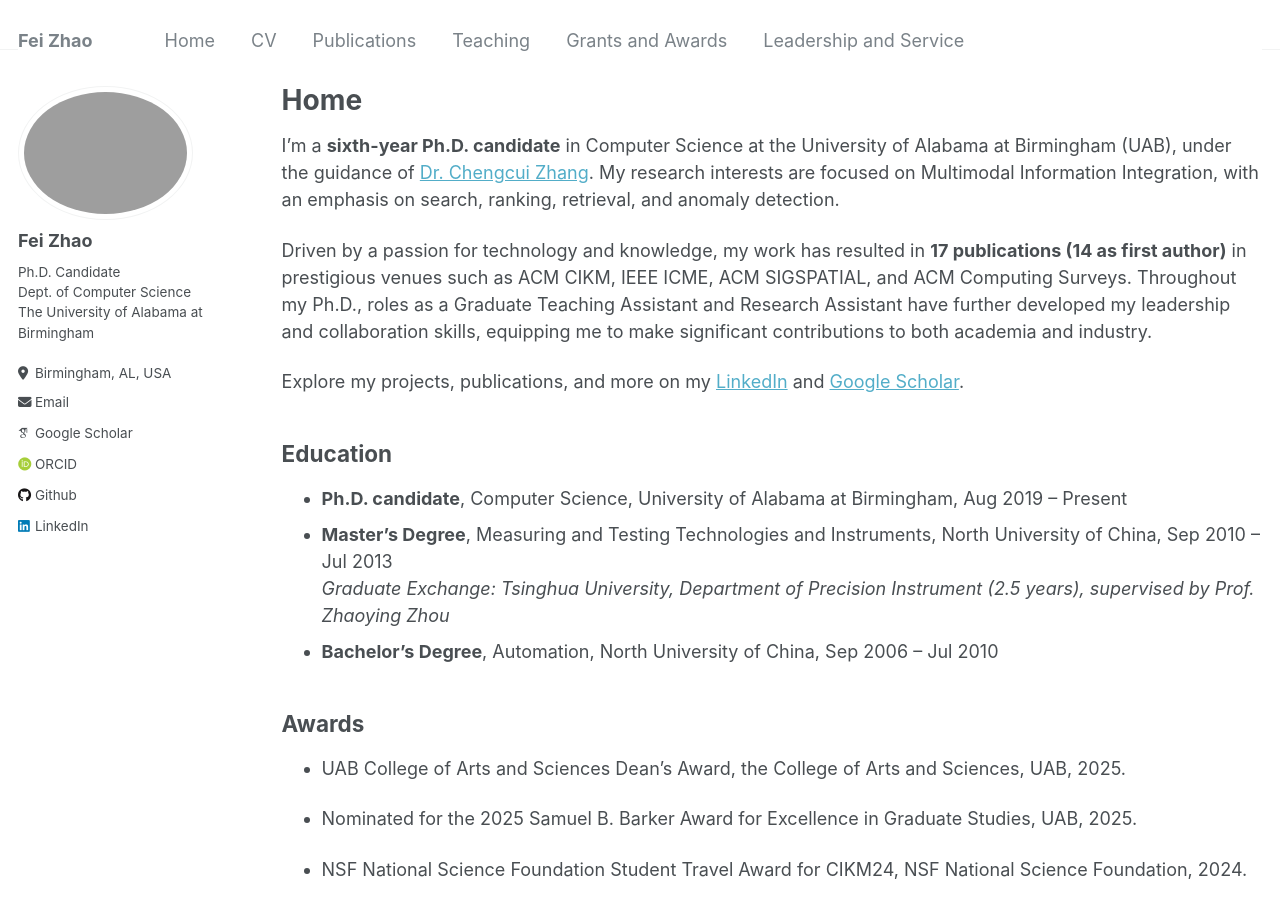
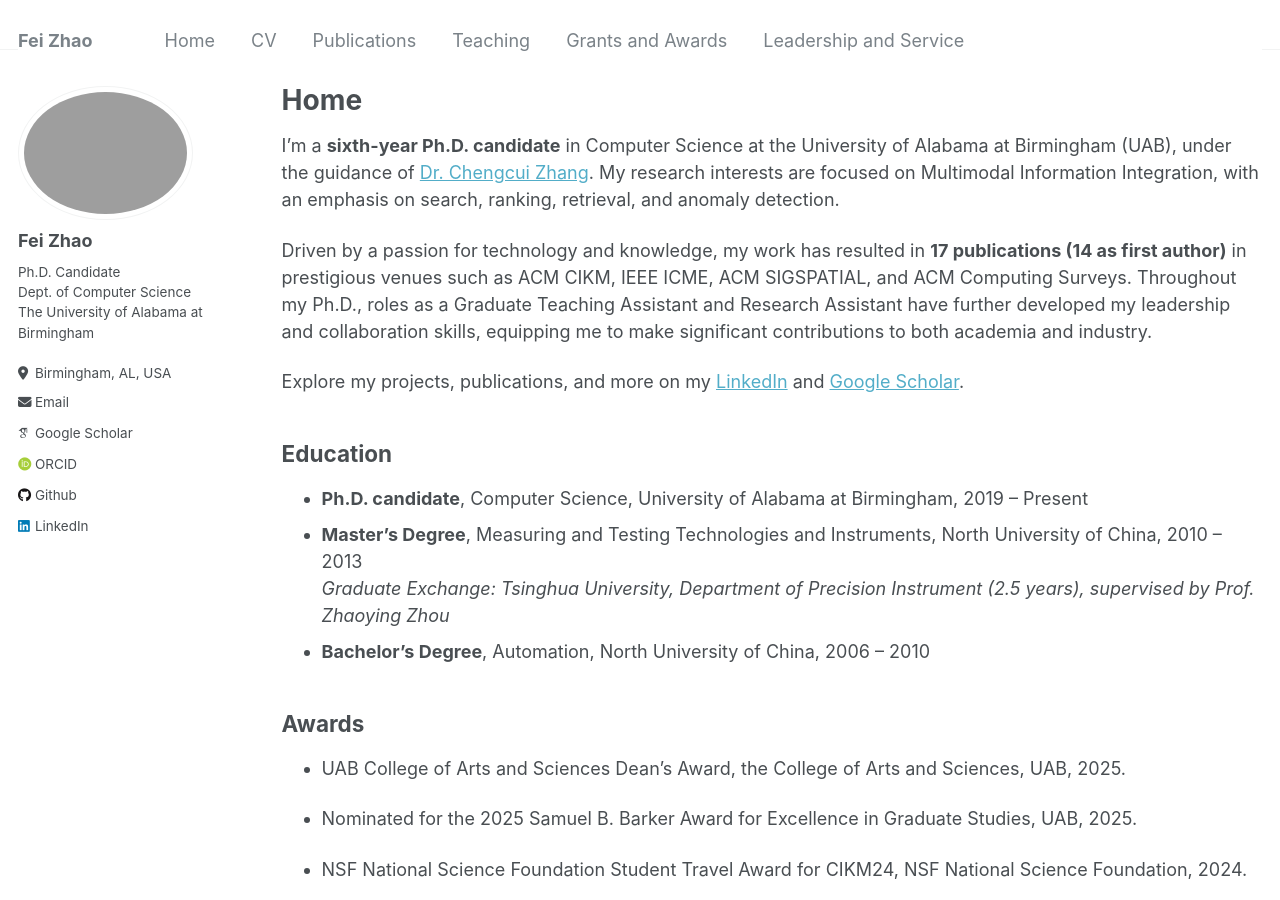
Before and after one commit to feizhao19/feizhao19.github.io, a Jekyll site: the page built from _pages/about.md, in a window 1280 px wide and 900 px high. Built offline with Jekyll 4.4.1, drawn with Linux system fonts in a browser that asks for light colours; some web fonts are replaced.

```diff
--- a/_pages/about.md
+++ b/_pages/about.md
@@ -19,13 +19,13 @@ Driven by a passion for technology and knowledge, my work has resulted in **17 p
 Explore my projects, publications, and more on my [LinkedIn](https://www.linkedin.com/in/fei-zhao-6a762724a/) and [Google Scholar](https://scholar.google.com/citations?user=-CBzUKwAAAAJ&hl=en).
 
 
+
 ## Education
 
-- **Ph.D. candidate**, Computer Science, University of Alabama at Birmingham, Aug 2019 – Present
-- **Master’s Degree**, Measuring and Testing Technologies and Instruments, North University of China, Sep 2010 – Jul 2013
+- **Ph.D. candidate**, Computer Science, University of Alabama at Birmingham, 2019 – Present
+- **Master’s Degree**, Measuring and Testing Technologies and Instruments, North University of China, 2010 – 2013
   *Graduate Exchange: Tsinghua University, Department of Precision Instrument (2.5 years), supervised by Prof. Zhaoying Zhou*
-- **Bachelor’s Degree**, Automation, North University of China, Sep 2006 – Jul 2010
-
+- **Bachelor’s Degree**, Automation, North University of China, 2006 – 2010
 
 ## Awards
 <!-- ====== -->
```
Also changed, not shown: _pages/home.md (+3 -3 lines).
